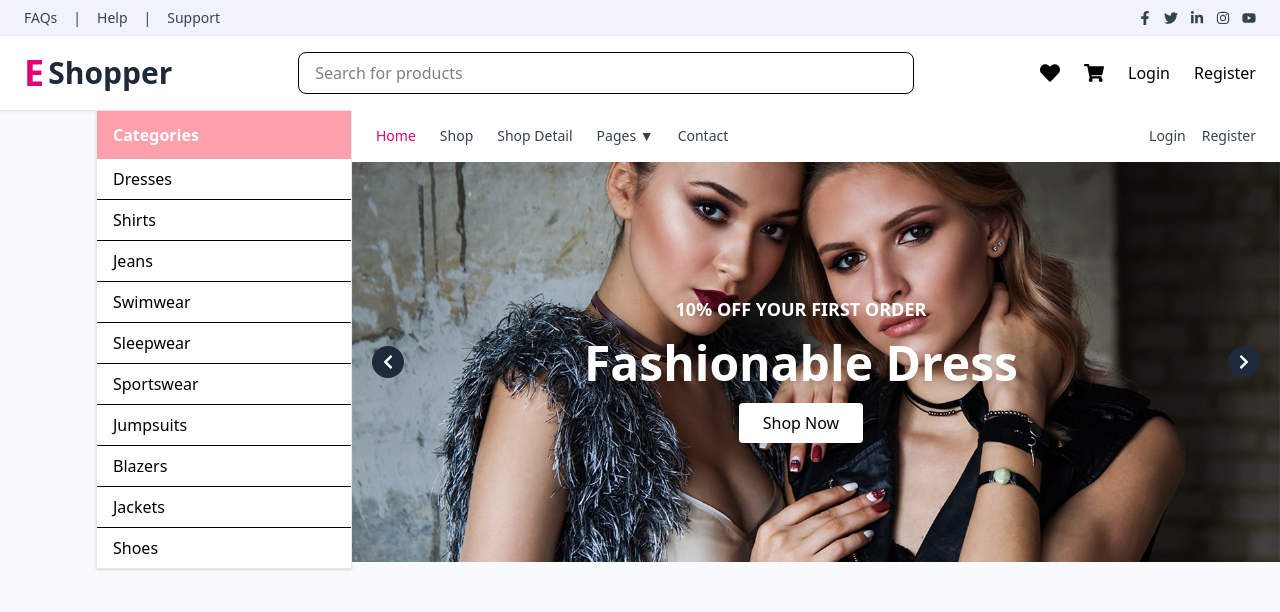
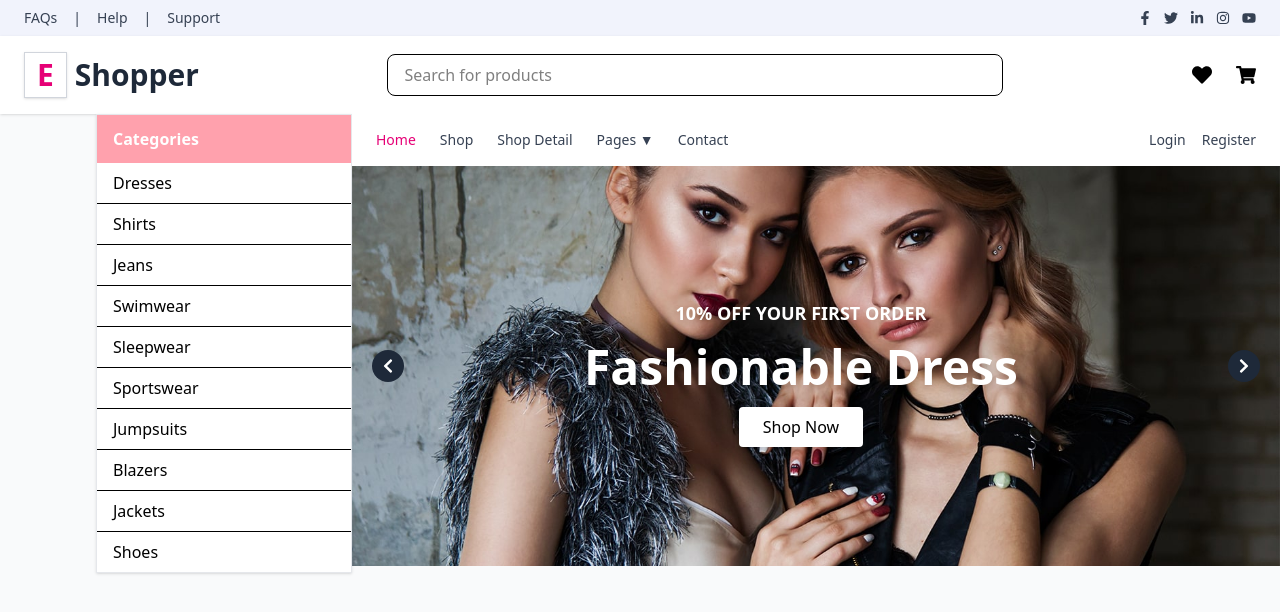
Before and after one commit to SufyanAli56/Ecommerce-App, a React (Vite) app in the folder clients/Frontend/: page /dashboard in a window 1280 px wide. Shown: the top 612 px of the page. Built offline with nearby package versions, Linux system fonts and the light colour scheme.

Commit message:
modified:   clients/Frontend/src/components/navbar/Navbar.jsx

```diff
--- a/clients/Frontend/src/components/navbar/Navbar.jsx
+++ b/clients/Frontend/src/components/navbar/Navbar.jsx
@@ -1,11 +1,14 @@
-import React from 'react';
-import { FaHeart, FaShoppingCart } from 'react-icons/fa';
+import React from "react";
+import { FaHeart, FaShoppingCart } from "react-icons/fa";
 
 const MainNavbar = () => {
   return (
     <nav className="bg-white px-6 py-4 flex justify-between items-center shadow-sm font-poppins">
       <div className="text-3xl font-bold text-gray-800 flex items-center">
-        <span className="text-pink-600 text-4xl mr-1">E</span>Shopper
+        <span className="bg-white border border-gray-300 text-pink-600 text-3xl font-bold px-3 py-1  mr-2 shadow-sm">
+          E
+        </span>
+        Shopper
       </div>
       <input
         type="text"
@@ -15,8 +18,6 @@ const MainNavbar = () => {
       <div className="flex items-center space-x-6">
         <FaHeart className="text-xl cursor-pointer hover:text-pink-500" />
         <FaShoppingCart className="text-xl cursor-pointer hover:text-blue-600" />
-        <a href="#" className="hover:underline">Login</a>
-        <a href="#" className="hover:underline">Register</a>
       </div>
     </nav>
   );
```
